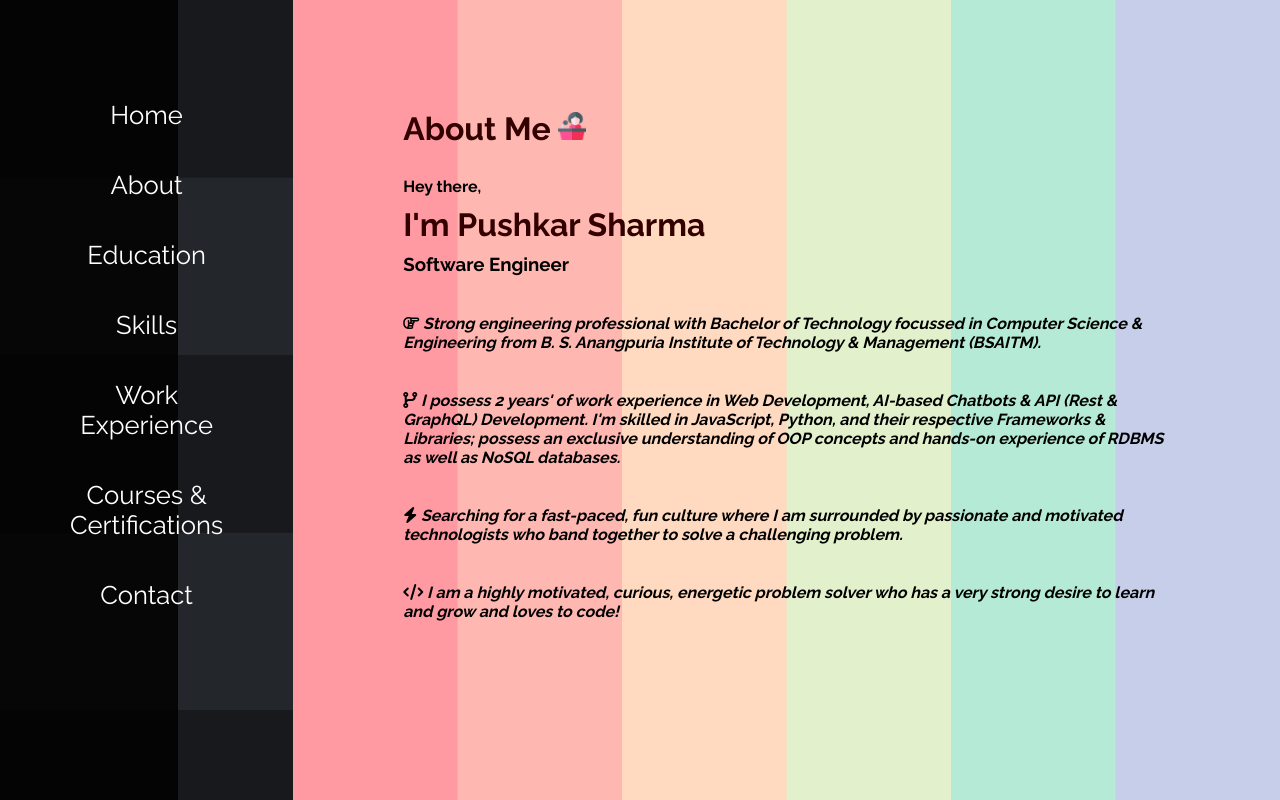
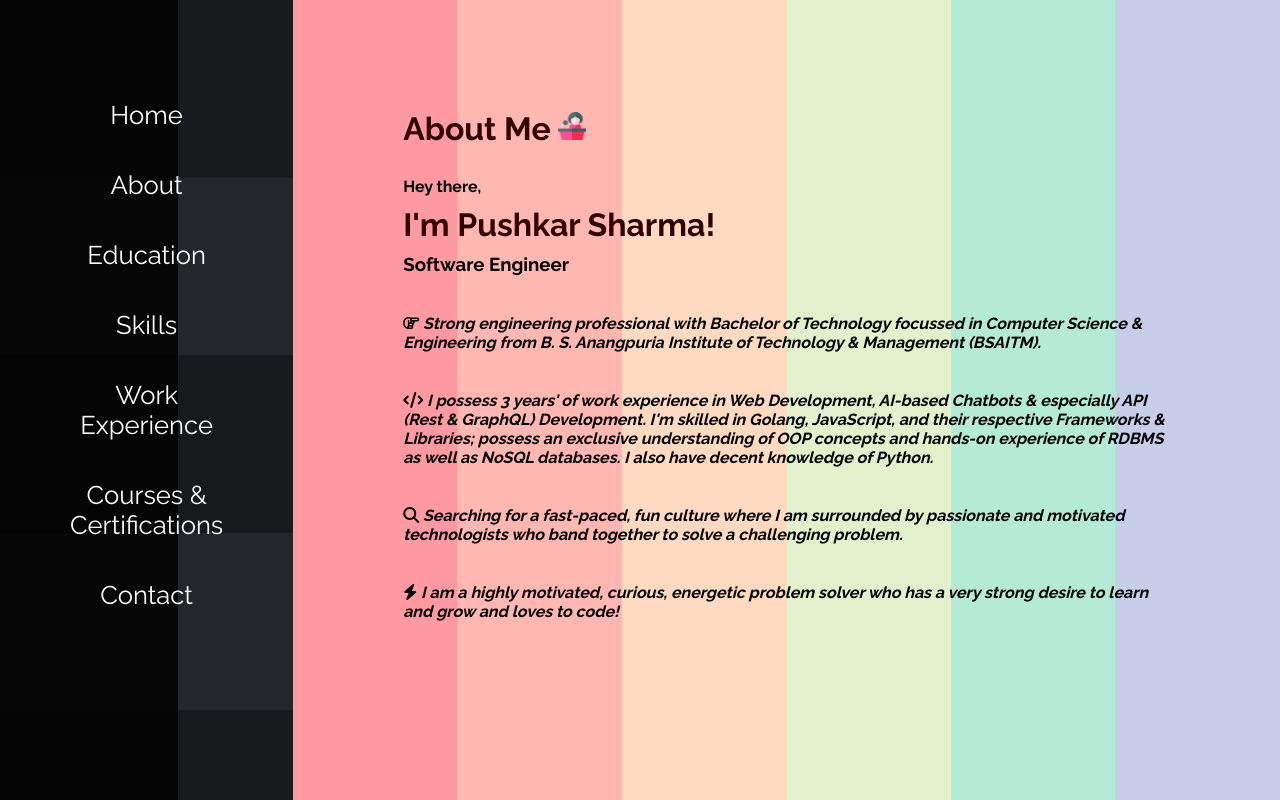
Before and after one commit to pushkaragnihotri/Portfolio, a React (Create React App) app: page /about in a window 1280 px wide. Built offline with nearby package versions, Linux system fonts and the light colour scheme.

Commit message:
update About and Skills components

```diff
--- a/src/contents/About.js
+++ b/src/contents/About.js
@@ -10,7 +10,7 @@ class About extends Component {
 					About Me <img src={AboutIcon} className="heading-icon" alt="AboutIcon"></img>
 				</h1>
 				<h4>Hey there,</h4>
-				<h1>I'm Pushkar Sharma</h1>
+				<h1>I'm Pushkar Sharma!</h1>
 				<h3>Software Engineer</h3>
 				<br></br>
 				<i>
@@ -21,19 +21,19 @@ class About extends Component {
 						</p>
 						<br></br>
 						<p>
-							<i class="fa fa-code-fork" aria-hidden="true"></i> I possess 2 years' of work experience in Web
-							Development, AI-based Chatbots & API (Rest & GraphQL) Development. I'm skilled in JavaScript, Python, and
+							<i class="fa fa-code" aria-hidden="true"></i> I possess 3 years' of work experience in Web Development,
+							AI-based Chatbots & especially API (Rest & GraphQL) Development. I'm skilled in Golang, JavaScript, and
 							their respective Frameworks & Libraries; possess an exclusive understanding of OOP concepts and hands-on
-							experience of RDBMS as well as NoSQL databases.
+							experience of RDBMS as well as NoSQL databases. I also have decent knowledge of Python.
 						</p>
 						<br></br>
 						<p>
-							<i class="fa fa-bolt"></i> Searching for a fast-paced, fun culture where I am surrounded by passionate and
-							motivated technologists who band together to solve a challenging problem.
+							<i class="fa fa-search"></i> Searching for a fast-paced, fun culture where I am surrounded by passionate
+							and motivated technologists who band together to solve a challenging problem.
 						</p>
 						<br></br>
 						<p>
-							<i class="fa fa-code"></i> I am a highly motivated, curious, energetic problem solver who has a very
+							<i class="fa fa-bolt"></i> I am a highly motivated, curious, energetic problem solver who has a very
 							strong desire to learn and grow and loves to code!
 						</p>
 					</b>
--- a/src/contents/Experience.js
+++ b/src/contents/Experience.js
@@ -11,19 +11,19 @@ class Experience extends Component {
 					My Work Experience <img src={ExperienceIcon} className="heading-icon" alt="ExperienceIcon"></img>
 				</h1>
 				<Widecard
-					title="• Baby Destination Pvt. Ltd."
+					title="Convosight Analytics Pvt. Ltd."
 					where="55, Community Center, East of Kailash, New Delhi, Delhi-110065, India "
 					from="May 2020"
 					to="Present"
 				/>
 				<Widecard
-					title="• ARSR Technologies"
+					title="ARSR Technologies"
 					where="40-41, Nehru Place, New Delhi, Delhi-110019, India "
 					from="Feb 2020"
 					to="Mar 2020"
 				/>
 				<Widecard
-					title="• Venture7 Technology Pvt. Ltd."
+					title="Venture7 Technology Pvt. Ltd."
 					where="507, SRS Tower, Sector 31, Faridabad, Haryana-121003, India "
 					from="Jan 2019"
 					to="Jan 2020"
--- a/src/contents/Home.js
+++ b/src/contents/Home.js
@@ -1,6 +1,6 @@
 import React, { Component } from 'react'
 import ReactTypingEffect from 'react-typing-effect'
-import displaypic from './../assets/images/dp.jpg'
+import displaypic from './../assets/images/neon.jpg'
 import Social from '../components/Social'
 import Emoji from '../components/Emoji'
 
--- a/src/contents/Skills.js
+++ b/src/contents/Skills.js
@@ -8,10 +8,11 @@ class Skills extends Component {
 			mySkills: {
 				Personal: 'Interpersonal, Mathematical & Logical Skills',
 				Language: 'Golang, JavaScript (Node), Python, SQL, GraphQL',
-				Framework: 'Express, Django, Flask, Laravel',
-				Library: 'React, Redux',
-				Database: 'MySQL, MongoDB, DynamoDB',
+				Framework: 'Express, Django, Flask',
+				Library: 'React-Redux',
+				Database: 'MySQL, MongoDB, DynamoDB, PostgreSQL',
 				Others: 'Dialogflow, Botpress, Postman & GIT',
+				Clouds: 'AWS',
 				OS: 'Unix & Windows Family',
 			},
 		}
@@ -27,7 +28,7 @@ class Skills extends Component {
 					{Object.keys(this.state.mySkills).map(key => {
 						return (
 							<li>
-								<span style={{ fontWeight: 'bold' }}>• {key}</span> - {this.state.mySkills[key]}
+								<span style={{ fontWeight: 'bold' }}>{key}</span> ➟ {this.state.mySkills[key]}
 							</li>
 						)
 					})}
```
Also changed, not shown: src/assets/images/neon.jpg (added).
